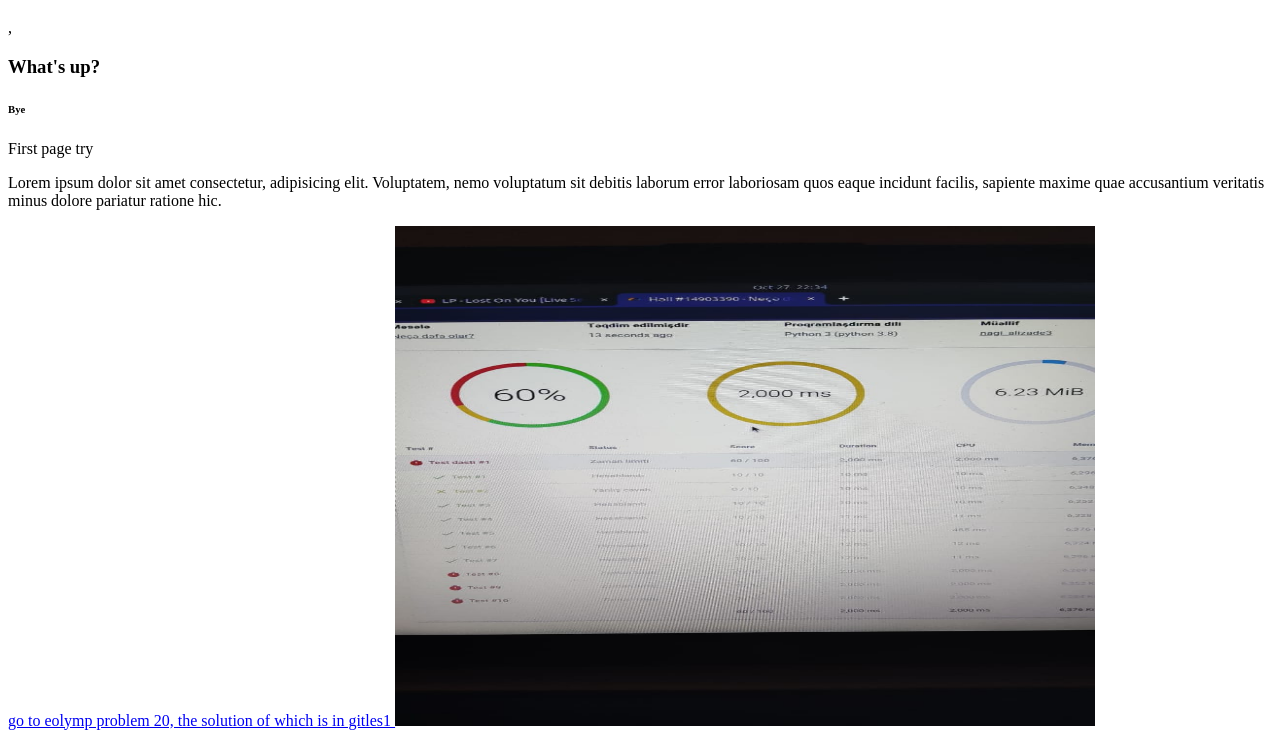
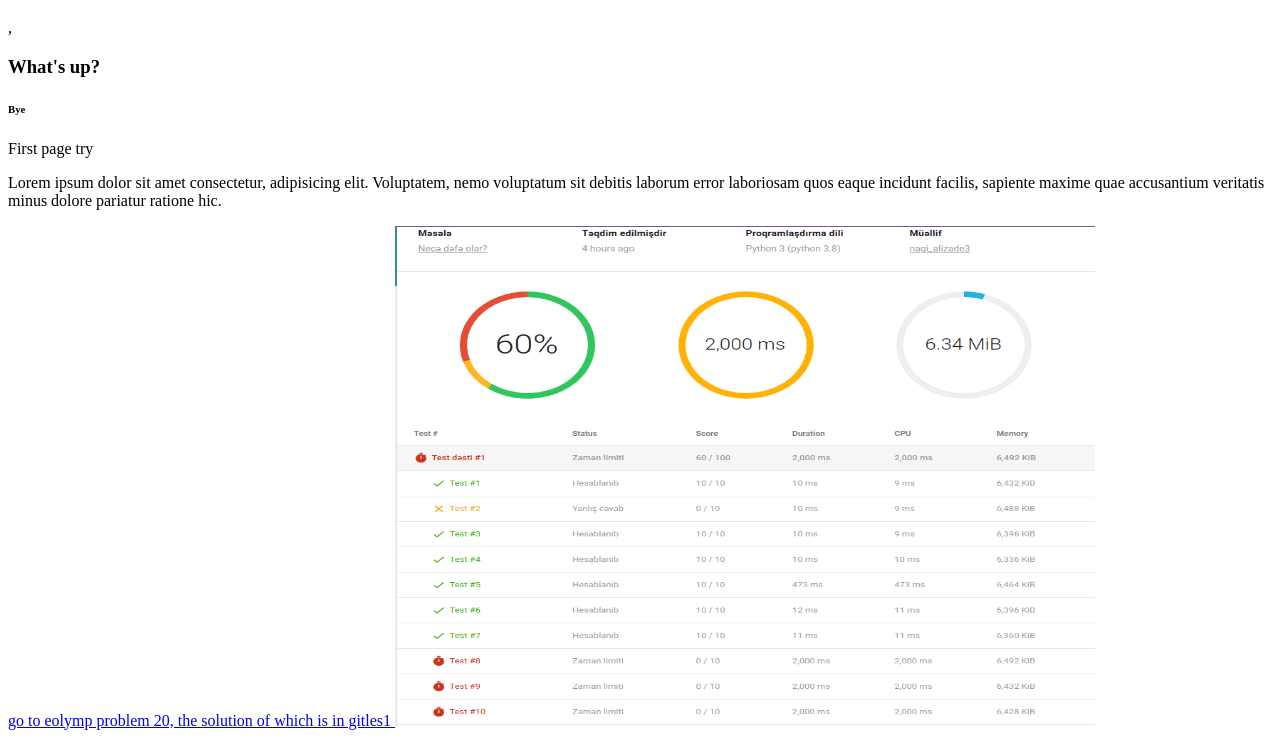
Before and after one commit to nagializada3/les1, a plain HTML site: page index.html in a window 1280 px wide. Shown: the part 61-800 px from the top of the page. Drawn offline with Linux system fonts and the light colour scheme.

Commit message:
png change

```diff
--- a/index.html
+++ b/index.html
@@ -10,6 +10,6 @@
         <p>First page try</p>
         <p>Lorem ipsum dolor sit amet consectetur, adipisicing elit. Voluptatem, nemo voluptatum sit debitis laborum error laboriosam quos eaque incidunt facilis, sapiente maxime quae accusantium veritatis minus dolore pariatur ratione hic.</p>
         <a href="https://www.eolymp.com/az/problems/20">go to eolymp problem 20, the solution of which is in gitles1 </a>
-        <img src="problem20.png" width="700" height="500"  alt="The result of problem 20 is 60 percent">
+        <img src="p20.png" width="700" height="500"  alt="The result of problem 20 is 60 percent">
     </body>
 </html>
```
Also changed, not shown: p20.png (added).
